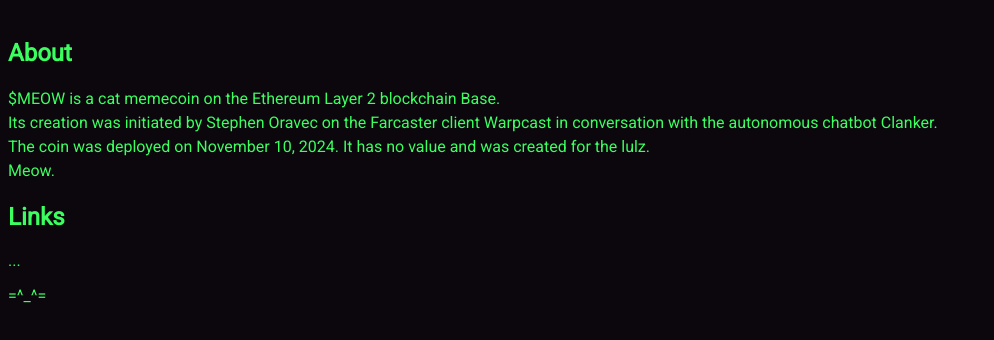
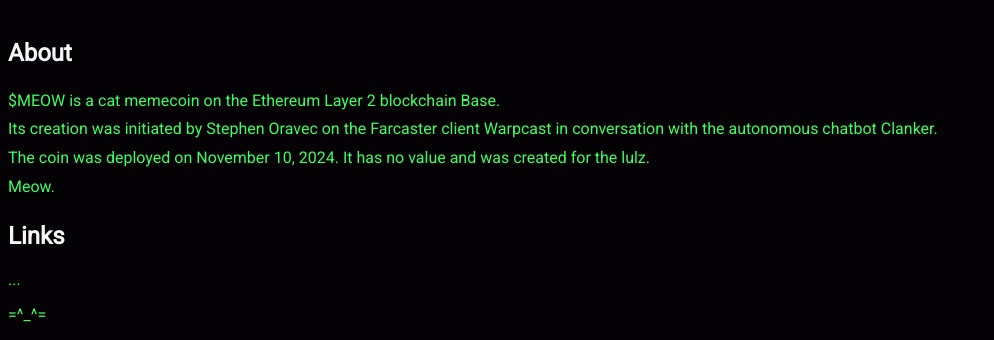
Before and after one commit to StephenOravec/hello-clanker, a plain HTML site: page index.html in a window 1280 px wide. Shown: the part 670-1010 px from the top of the page, without its empty margins (0-994 px from the left). Drawn offline with Linux system fonts and the light colour scheme.

Commit message:
Update styles.css

```diff
--- a/css/styles.css
+++ b/css/styles.css
@@ -10,13 +10,21 @@ img {
 }
 
 body {
-    background-color: #0c070d;
+    background-color: #040205;
     color: #3aff5f;
     font-family: 'Roboto', sans-serif;
 }
 
+h1 {
+    color: #3aff5f;
+}
+
+h2 {
+    color: #f5f5f5;
+}
+
 .about {
-    line-height: 1.5;
+    line-height: 1.8;
 }
 
 .container {
```
